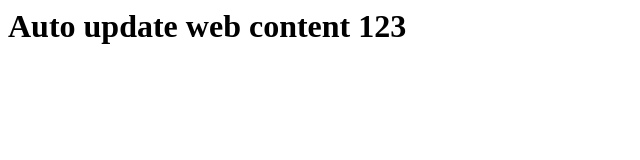
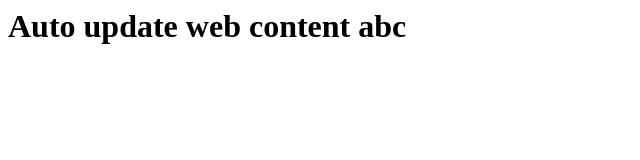
Before and after one commit to hcscdemo/webupdatedemo, a plain HTML site: page index.html in a window 1280 px wide. Shown: the full height of the page, 0-640 px from the left. Drawn offline with Linux system fonts and the light colour scheme.

Commit message:
Update index.html

```diff
--- a/index.html
+++ b/index.html
@@ -1,6 +1,6 @@
 <html><head>
 </head>
 <body>
- <div><H1>Auto update web content 123</H1></div>
+ <div><H1>Auto update web content abc</H1></div>
 </body>
 </html>
```
